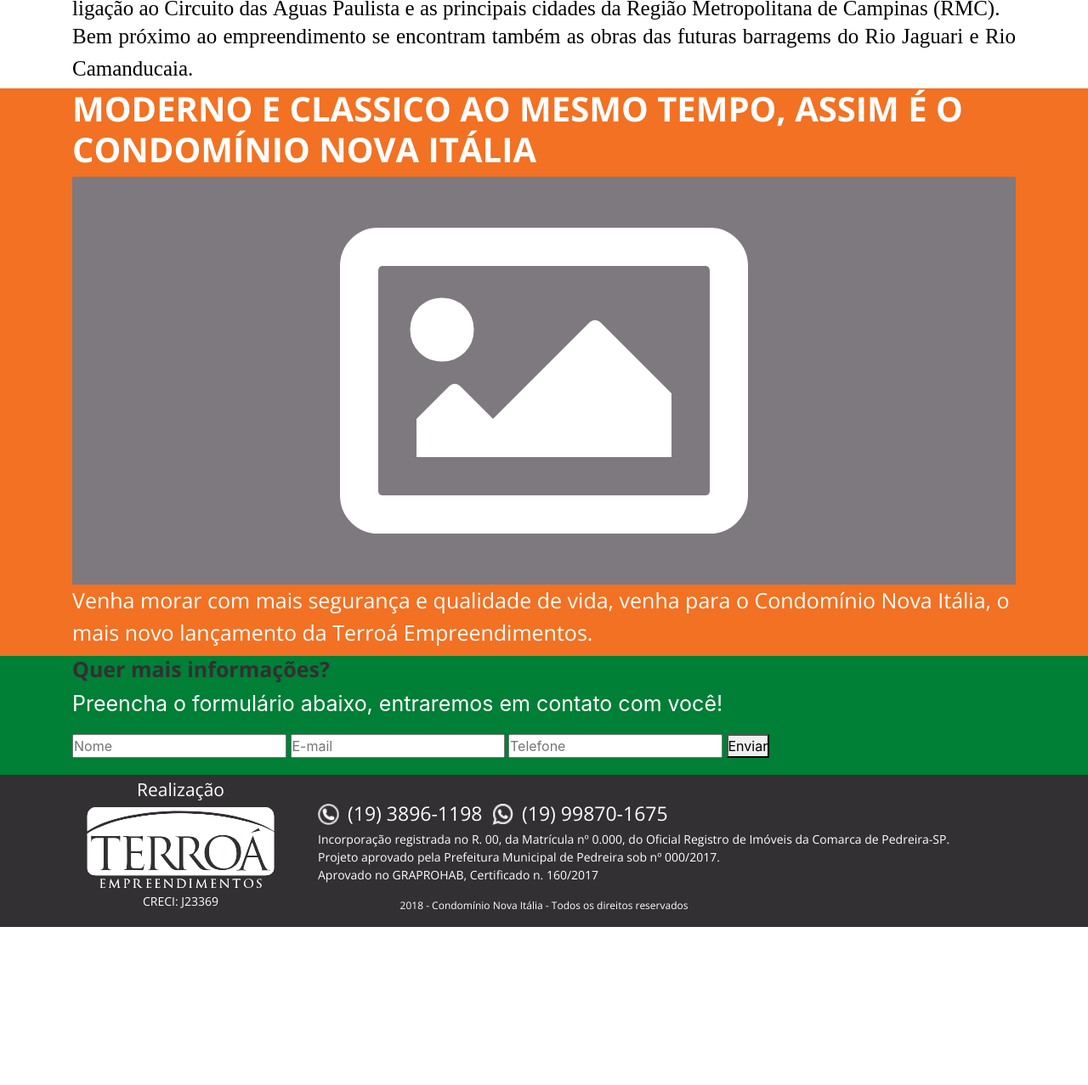
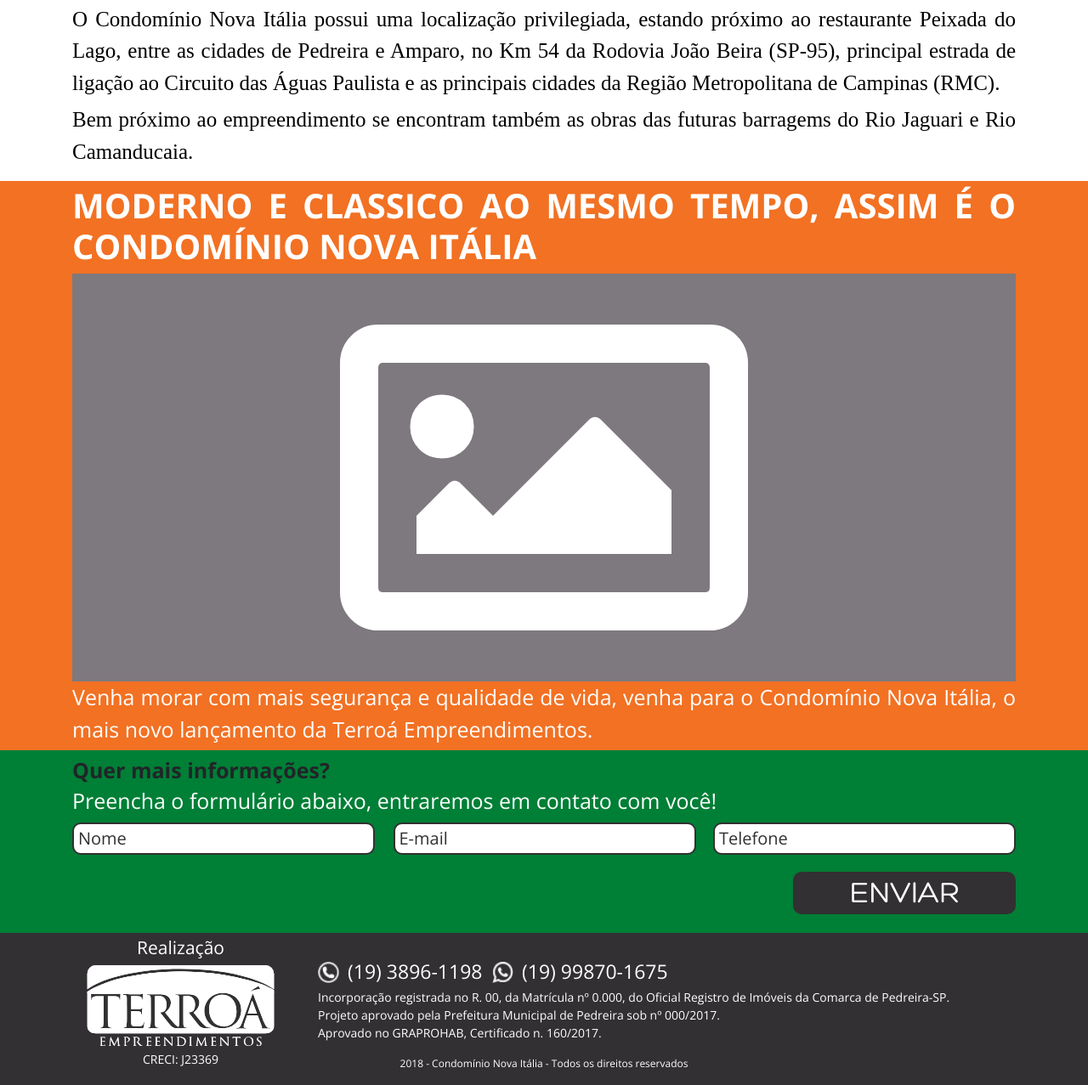
Before and after one commit to lu045/hotsite-nova-italia, a PHP site: page / in a window 1280 px wide. Shown: the part 4734-6011 px from the top of the page at 85% size. Before the commit the page ends 5825 px from the top, so only its background shows below. Run offline with PHP 8.4, Linux system fonts and the light colour scheme; style sheets or scripts are compiled from the project's sources; some libraries are stand-ins or nearby versions.

Commit message:
Ajustes na estilizacao base do site

```diff
--- a/index.html
+++ b/index.html
@@ -147,6 +147,16 @@
  	 	 	                 </div>
  	 	 	             </div>
  	 	             </div>
+
+ 	 	             <!--Botoes de Download-->
+ 	 	             <div class="botoes-urbcom">
+ 	 	                 <a href="condominio-nova-italia-urbanistico.pdf" target="_blank">
+ 	 	                     <button class="urbbax">Baixar Urbanistico</button>
+ 	 	                 </a>
+ 	 	                 <a href="condominio-nova-italia-urbanistico.pdf" target="_blank">
+ 	 	                     <button class="plabbax">Baixar a Planta</button>
+ 	 	                 </a>
+ 	 	             </div>
  	 	         </div>
  	 	     </div>
  	     </section>
@@ -206,12 +216,12 @@
  	     </section>
  	 </div>
 
- 	 <div class="altura-geral">
+
  	 <!--Vendas e informaçoes do condomínio-->
  	 <section class="informacoes">
  	 	 <!--Artigo informativo-->
  	 	 <div class="leeds">
- 	 	 	     <div class="conteudo-geral">
+ 	 	 	 <div class="conteudo-final">
  	 	 	     <div class="container">
  	 	 	 	     <h1>Moderno e classico ao mesmo tempo, assim é o Condomínio Nova Itália</h1>
  	 	 	 	     <div class="lazer-area"><i class="far fa-image"></i></div>
@@ -222,7 +232,7 @@
 
  	 	 <!--Formulario de vendas-->
  	 	 <div class="infovend">
- 	 	 	     <div class="conteudo-geral">
+ 	 	 	 <div class="conteudo-final2">
  	 	 	     <div class="container">
  	 	 	 	     <!--Texto de formulario-->
  	 	 	 	     <h1>Quer mais informações?</h1>
@@ -230,16 +240,16 @@
 
  	 	 	 	     <!--Formulario para informaçoes-->
  	 	 	 	     <form>
+
  	 	 	 	 	     <label>
- 	 	 	 	 	 	         <input type="text" name="Nome" placeholder="Nome">
+ 	 	 	 	 	 	     <input class="i1c"  type="text" name="Nome" placeholder="Nome">
+ 	 	 	 	 	     </label>
+ 	 	 	 	 	     <label>
+ 	 	 	 	 	 	     <input class="i2c" type="e-mail" name="E-mail" placeholder="E-mail">
  	 	 	 	 	     </label>
 
  	 	 	 	 	     <label>
- 	 	 	 	 	 	         <input type="e-mail" name="E-mail" placeholder="E-mail">
- 	 	 	 	 	         </label>
-
- 	 	 	 	 	         <label>
- 	 	 	 	 	 	         <input type="text" name="Telefone" placeholder="Telefone">
+ 	 	 	 	 	 	     <input class="i3c" type="text" name="Telefone" placeholder="Telefone">
  	 	 	 	 	     </label>
 
  	 	 	 	 	     <button class="envio">Enviar</button>
@@ -248,7 +258,7 @@
  	 	 	 </div>
  	 	 </div>
  	 </section>
- 	 </div>
+
 
  	 <!--Rodape-->
  	 <footer>
@@ -288,7 +298,7 @@
  	 	 	     <div class="incorporacao">
  	 	 	 	     <p>Incorporação registrada no R. 00, da Matrícula nº 0.000, do Oficial Registro de Imóveis da Comarca de Pedreira-SP.</p>
  	 	 	 	     <p>Projeto aprovado pela Prefeitura Municipal de Pedreira sob nº 000/2017. </p>
- 	 	 	 	     <p>Aprovado no GRAPROHAB, Certificado n. 160/2017 </p>
+ 	 	 	 	     <p>Aprovado no GRAPROHAB, Certificado n. 160/2017.</p>
  	 	 	     </div>
 
  	 	 	     <!--Direitos Autorais-->
--- a/js/mapa.js
+++ b/js/mapa.js
@@ -2,7 +2,7 @@
 function initMap() {
   var uluru = {lat: -22.7390827, lng: -46.8640138};
   var map = new google.maps.Map(document.getElementById('map'), {
-    zoom: 19,
+    zoom: 16,
     center: uluru
   });
   var marker = new google.maps.Marker({
--- a/sass/organism/_condominio.sass
+++ b/sass/organism/_condominio.sass
@@ -110,6 +110,10 @@
 
 		&:hover
 			background: $laranja
+			outline: none
+
+		&:focus
+			outline: none
 
 #map
 
--- a/sass/organism/_footer.sass
+++ b/sass/organism/_footer.sass
@@ -5,6 +5,7 @@ footer
 	+flexbox
 	+clearfix
 	padding-top: 5px
+
 
 	.infotercom
 		margin-top: -10px
--- a/sass/organism/_header-paginas.sass
+++ b/sass/organism/_header-paginas.sass
@@ -8,7 +8,8 @@
 	text-align: center
 
 	h1
-		font-size: 43px
+		font-size: 42px
+
 
 .cb2
 	background: $vermelho
@@ -20,7 +21,7 @@
 	text-align: center
 
 	h1
-		font-size: 43px
+		font-size: 42px
 
 
 .conteudo-geral
--- a/sass/organism/_informacoes.sass
+++ b/sass/organism/_informacoes.sass
@@ -1,44 +1,99 @@
 .informacoes
-	margin-top: -25px
 	position: relative
+	+clearfix
+
+	.leeds
+		background: $laranja
+		height: 670px
+		position: relative
+		padding-top: 5px
+
+		h1
+			font-family: Open Sans
+			font-weight: bold
+			color: $branco
+			font-size: 40px
+			text-transform: uppercase
+			text-align: justify
+
+		p
+			font-size: 25px
+			text-align: justify
+			color: $branco
+			font-family: Open Sans
+
+	.infovend
+		position: relative
+		background: $verde
+		height: 215px
+		padding-top: 8px
+		padding-bottom: 8px
+
+		h1
+			font-family: Open Sans
+			font-size: 25px
+			color $preto-italico
+			font-weight: bold
+
+		p
+			font-family: Open Sans
+			font-size: 25px
+			color: $branco
+			margin-top: -5px
 
 
-.leeds
-	background: $laranja
-	position: relative
-	width: 100%
-	height: 668px
+		form
+			position: relative
+			+clearfix
+			margin-top: -10px
 
-	h1
-		font-family: Open Sans
-		text-transform: uppercase
-		font-size: 40px
-		color: $branco
-		font-weight: bold
+			label
+				display: inline
 
+				.i2c
+					margin-left: 17px
 
+				.i3c
+					margin-left: 16px
 
-	p
-		font-family: Open Sans
-		font-size: 25px
-		color: $branco
+				input
+					width: 356px
+					height: 38px
+					border: solid 2px $preto-italico
+					border-radius: 10px
+					color: $preto-italico
+					font-family: Open Sans
+					font-size: 20px
+					padding-left: 5px
+					+placeholder($preto-italico)
+					outline: none
 
-.infovend
-	background: $verde
-	position: relative
-	margin-top: -30px
-	width: 100%
-	height: 140px
+					&:hover
+						border: solid 2px $laranja
 
+					&:focus
+						outline: none
+						border: solid 2px $laranja
 
-	h1
-		font-family: Open Sans
-		font-size: 25px
-		color: $preto-italico
-		font-weight: bold
+			button
+				background: $preto-italico
+				color: $branco
+				font-size: 36px
+				font-family: Hero
+				text-transform: uppercase
+				width: 262px
+				float: right
+				height: 37px
+				padding-bottom: 50px
+				margin-top: 20px
+				border-radius: 10px
+				outline: none
+				border: none
+				position: relative
+				cursor: pointer
 
+				&:hover
+					background: $laranja
 
-	p
-		font-size: Open Sans
-		font-size: 25px
-		color: $branco
+				&:focus
+					outline: none
--- a/sass/organism/_localizacao.sass
+++ b/sass/organism/_localizacao.sass
@@ -7,6 +7,7 @@
 
 article
 	position: relative
+	margin-top: 5px
 
 	p
 		font-family: Open-Sans
@@ -17,4 +18,4 @@ article
 	.p1
 
 	.p2
-		margin-top: -20px
+		margin-top: -10px
```
Also changed, not shown: sass/organism/_urbanistico.sass (+32 -0 lines), css/style.css, 1 other file. Lines whose indentation alone changed are shown as unchanged.
